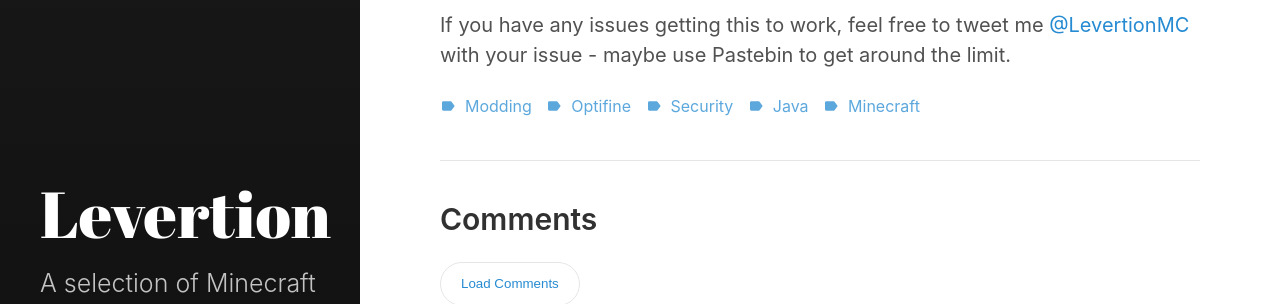
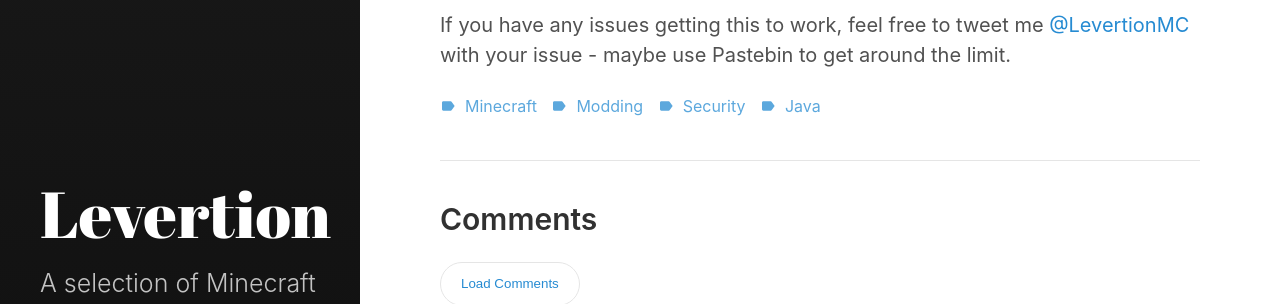
Before and after one commit to Levertion/levertion.github.io, a Jekyll site: the page built from _posts/Modding/2017-9-16-builtin_java.md, in a window 1280 px wide. Shown: the part 1971-2275 px from the top of the page. Built offline with Jekyll 4.4.1, drawn with Linux system fonts in a browser that asks for light colours; our own code applies the rules of GitHub Pages for plain Markdown files.

Commit message:
Remove extra tags

```diff
--- a/_posts/Modding/2017-9-16-builtin_java.md
+++ b/_posts/Modding/2017-9-16-builtin_java.md
@@ -4,11 +4,10 @@ categories:
   - Modding
 excerpt: "How to use the built-in java runtime to install optifine and forge"
 tags:
+  - Minecraft
   - Modding
-  - Optifine
   - Security
   - Java
-  - Minecraft
 ---
 ## Why
 
```
Also changed, not shown: _posts/MapMaking/2017-8-24-remove_advancements.md (+1 -1 lines).
